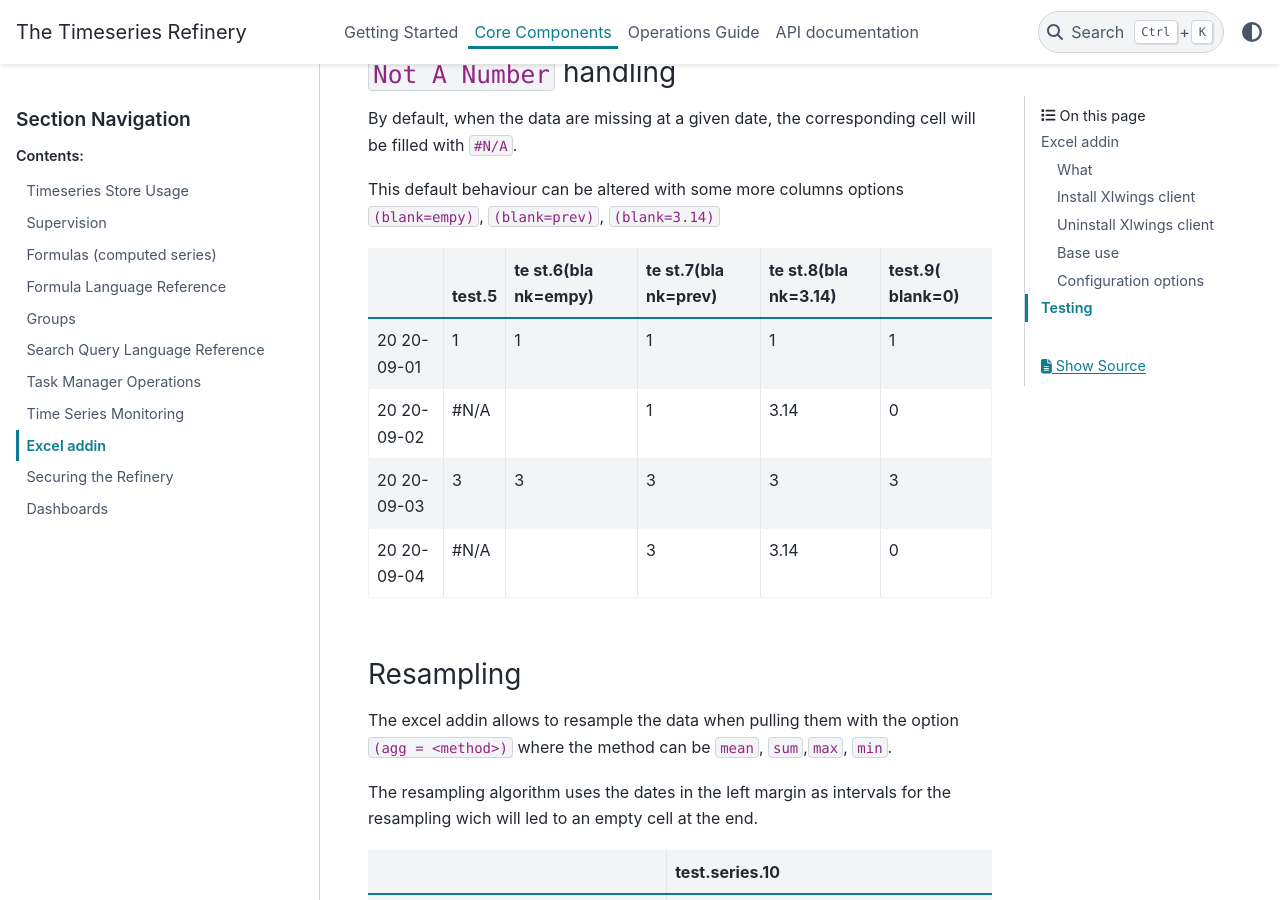
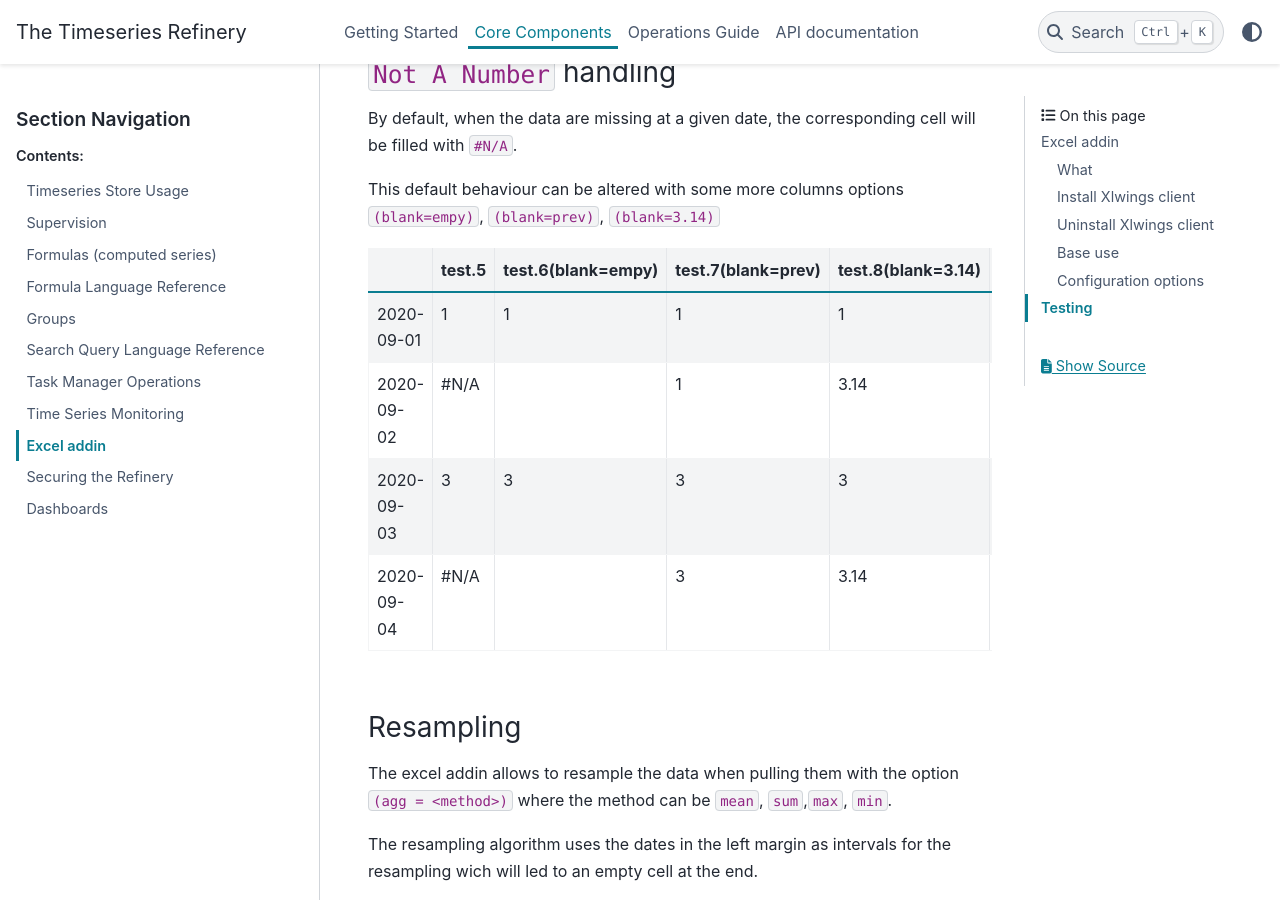
Before and after one commit to pythonianfr/tshistory_refinery, a Sphinx documentation site: the page built from docs/core_components/exceladdin.rst, in a window 1280 px wide and 900 px high, scrolled down 5749 px. Built offline with Sphinx 7.4.7 and the PyData theme 0.15.4, drawn with Linux system fonts in a browser that asks for light colours.

Commit message:
doc: small improvements

```diff
--- a/docs/configuration_reference.rst
+++ b/docs/configuration_reference.rst
@@ -236,7 +236,7 @@ The ``[dashboard]`` section defines URLs for external dashboard services and int
 .. code:: ini
 
    [dashboard]
-   instance_name = external_dashboard_url
+   refinery = external_dashboard_url
    dashboards = external_dashboards_service_url
 
 **Examples:**
--- a/docs/core_components/exceladdin.rst
+++ b/docs/core_components/exceladdin.rst
@@ -250,23 +250,23 @@ cell will be filled with ``#N/A``.
 This default behaviour can be altered with some more columns options
 ``(blank=empy)``, ``(blank=prev)``, ``(blank=3.14)``
 
-+----------+--------+----------+----------+----------+----------+
-|          | test.5 | te       | te       | te       | test.9(  |
-|          |        | st.6(bla | st.7(bla | st.8(bla | blank=0) |
-|          |        | nk=empy) | nk=prev) | nk=3.14) |          |
-+==========+========+==========+==========+==========+==========+
-| 20       | 1      | 1        | 1        | 1        | 1        |
-| 20-09-01 |        |          |          |          |          |
-+----------+--------+----------+----------+----------+----------+
-| 20       | #N/A   |          | 1        | 3.14     | 0        |
-| 20-09-02 |        |          |          |          |          |
-+----------+--------+----------+----------+----------+----------+
-| 20       | 3      | 3        | 3        | 3        | 3        |
-| 20-09-03 |        |          |          |          |          |
-+----------+--------+----------+----------+----------+----------+
-| 20       | #N/A   |          | 3        | 3.14     | 0        |
-| 20-09-04 |        |          |          |          |          |
-+----------+--------+----------+----------+----------+----------+
++------------+--------+--------------------+--------------------+--------------------+-----------------+
+|            | test.5 | test.6(blank=empy) | test.7(blank=prev) | test.8(blank=3.14) | test.9(blank=0) |
+|            |        |                    |                    |                    |                 |
+|            |        |                    |                    |                    |                 |
++============+========+====================+====================+====================+=================+
+| 2020-09-01 | 1      | 1                  | 1                  | 1                  | 1               |
+|            |        |                    |                    |                    |                 |
++------------+--------+--------------------+--------------------+--------------------+-----------------+
+| 2020-09-02 | #N/A   |                    | 1                  | 3.14               | 0               |
+|            |        |                    |                    |                    |                 |
++------------+--------+--------------------+--------------------+--------------------+-----------------+
+| 2020-09-03 | 3      | 3                  | 3                  | 3                  | 3               |
+|            |        |                    |                    |                    |                 |
++------------+--------+--------------------+--------------------+--------------------+-----------------+
+| 2020-09-04 | #N/A   |                    | 3                  | 3.14               | 0               |
+|            |        |                    |                    |                    |                 |
++------------+--------+--------------------+--------------------+--------------------+-----------------+
 
 Resampling
 ~~~~~~~~~~
--- a/docs/core_components/formula_language.rst
+++ b/docs/core_components/formula_language.rst
@@ -291,16 +291,22 @@ Three main use cases:
 
 1. **Fix badly indexed series** - When timestamps are wrong by a consistent offset
 
+.. code-block:: scheme
+
    ;; Series was recorded in wrong timezone, shift by 5 hours
    (time-shifted (series "misindexed_data") #:hours 5)
 
 2. **Business period alignment** - e.g., gas day (06:00 to 06:00)
+
+.. code-block:: scheme
 
    ;; Shift gas flow data so gas day aligns with calendar day
    (time-shifted (series "gas_flow") #:hours -6)
    ;; Now midnight values represent start of gas day
 
 3. **"What if" scenarios** - Exploring hypothetical time shifts
+
+.. code-block:: scheme
 
    ;; What if maintenance was delayed by 2 days?
    (time-shifted (series "maintenance_schedule") #:days 2)
--- a/docs/core_components/security.rst
+++ b/docs/core_components/security.rst
@@ -133,7 +133,7 @@ Then, the second part:
 .. image:: eflower-dev-private-2.png
 
 The `client authentication flow` flag is of utmost importance, since
-it indicates this is a confidential or `confidential` client.
+it indicates this is a confidential or `public` client.
 
 Now we have to setup a number of uris:
 
```
Also changed, not shown: docs/core_components/rework.rst (+10 -5 lines).
